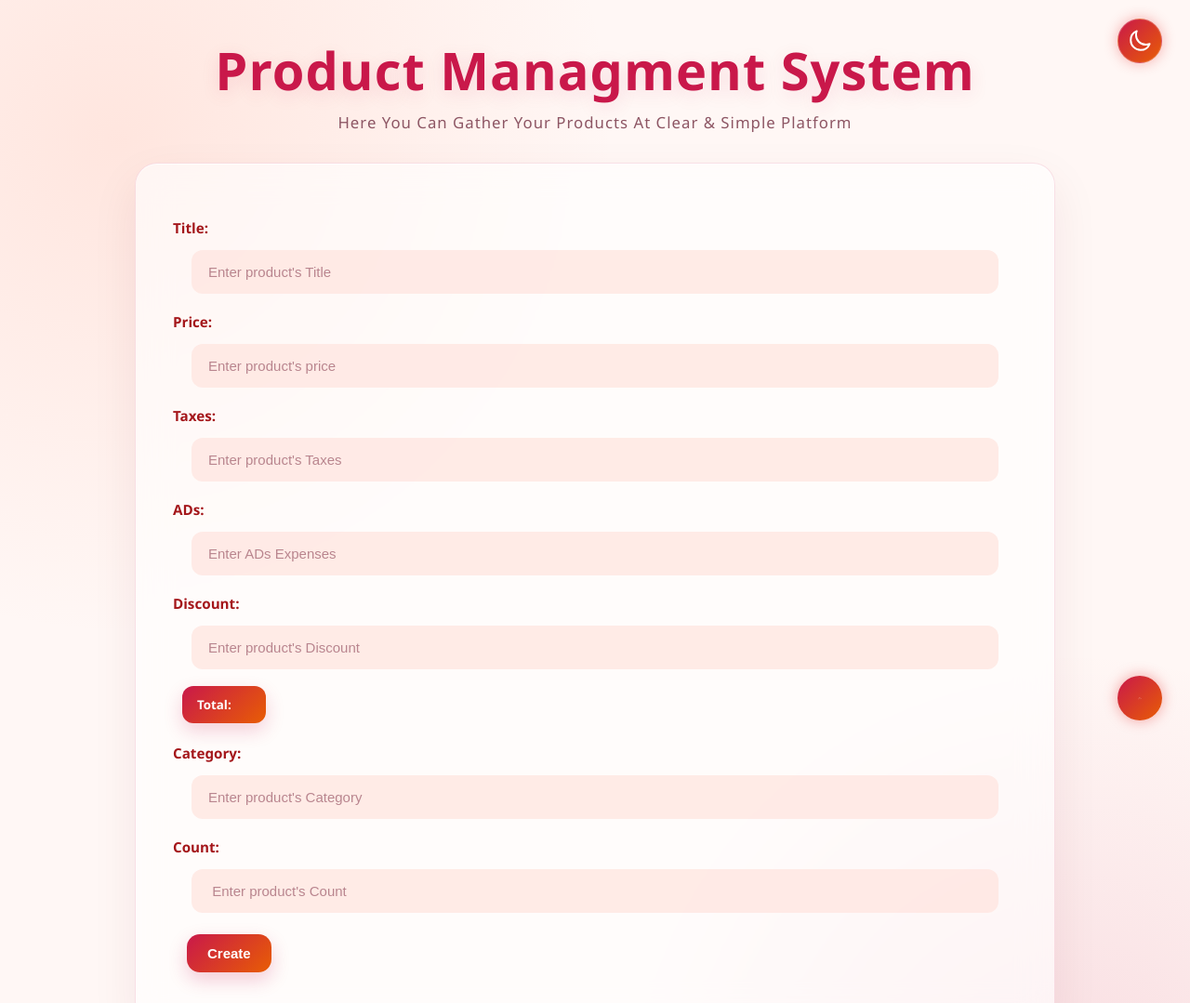
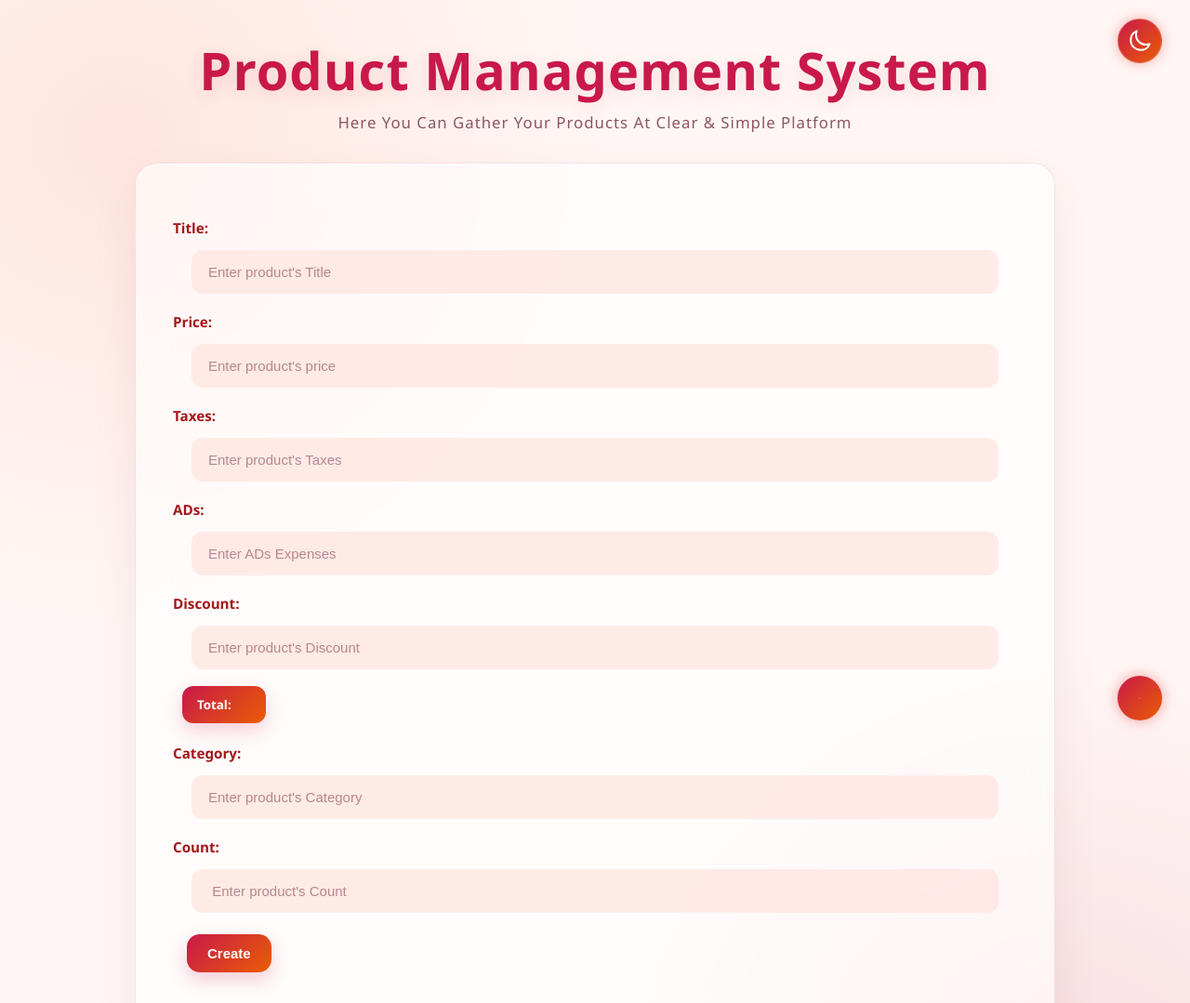
Before and after one commit to Yomna-Imam/Prodct-Management-System, a plain HTML site: page index.html in a window 1280 px wide. Shown: the top 1079 px of the page at 93% size. Drawn offline with Linux system fonts and the light colour scheme.

Commit message:
first commit

```diff
--- a/index.html
+++ b/index.html
@@ -4,7 +4,7 @@
     <meta charset="UTF-8" />
     <meta name="viewport" content="width=device-width, initial-scale=1.0" />
     <link rel="stylesheet" href="style.css" />
-    <title>Product Managment System</title>
+    <title>Product Management System</title>
   </head>
   <body >
 
@@ -31,7 +31,7 @@
     />
   </svg>
 </button>
-        <h1 id="head">Product Managment System</h1>
+        <h1 id="head">Product Management System</h1>
         <p id="sub-title" >here you can gather your products at clear & simple platform</p>
       </div>
       <div class="inputs" id="inputs">
```
